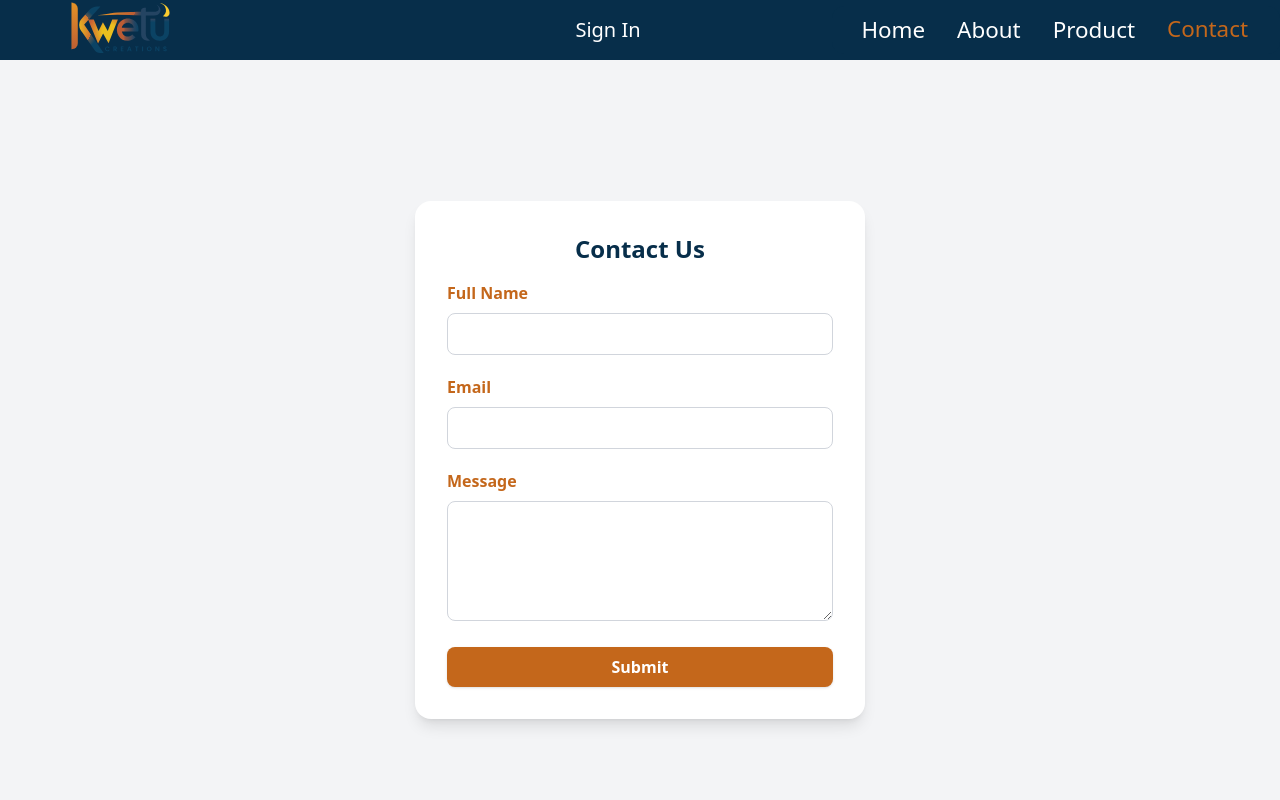
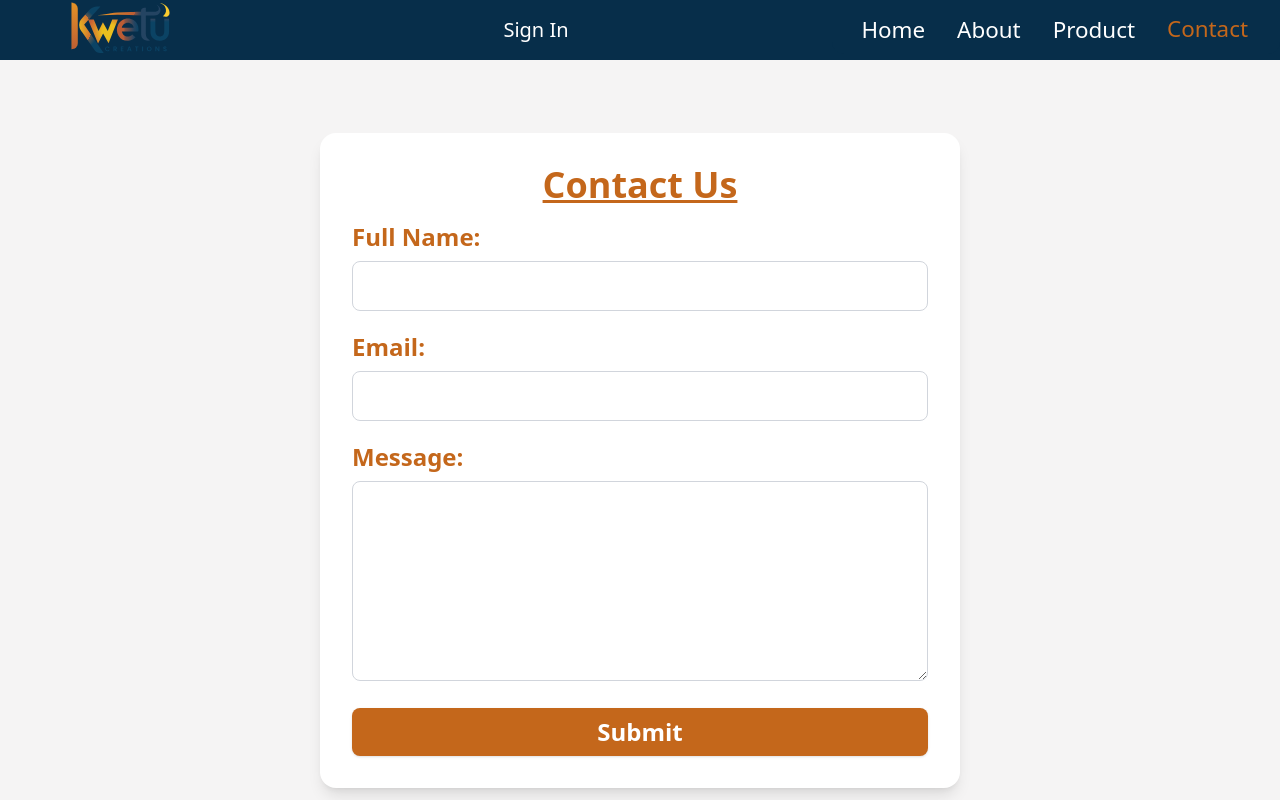
Before and after one commit to Harri254/kwetu_creations, a React (Vite) app: page /contact in a window 1280 px wide. Shown: the top 800 px of the page. Built offline with nearby package versions, Linux system fonts and the light colour scheme.

Commit message:
Change font in various files for large screen

```diff
--- a/src/App.jsx
+++ b/src/App.jsx
@@ -24,7 +24,7 @@ function App() {
         <Route path='/product' element={<Product/>}></Route>
         <Route path='/product/:category' element={<Product/>}></Route>
         <Route path='/logIn' element={<LogIn/>}></Route>
-        <Route path='/logIn/createAccount' element={<CreateAccount/>}></Route>
+        <Route path='/createAccount' element={<CreateAccount/>}></Route>
         <Route path='/about' element={<About/>}></Route>
         <Route path='/contact' element={<Contact/>}></Route>
       </Routes>
--- a/src/index.css
+++ b/src/index.css
@@ -5,6 +5,7 @@
   --breakpoint-vsm: 29rem;
   --color-primary:#072E4A;
   --color-secondary:#C4671B;
+  --color-tertiary:#ffffff;
 }
 html,body{
   width: 100vw;
--- a/src/layout/Footer.jsx
+++ b/src/layout/Footer.jsx
@@ -6,7 +6,7 @@ function Footer() {
   const year = new Date().getFullYear();
 
   const navLinkStyle = ({ isActive }) =>
-  isActive ? "text-secondary" : "text-white";
+  isActive ? "text-secondary" : "text-tertiary";
 
   return (
     <div className="w-full bg-primary h-fit md:w-full bottom-0">
--- a/src/layout/Header.jsx
+++ b/src/layout/Header.jsx
@@ -9,7 +9,7 @@ function Header() {
   const menu = isOpen ? "block" : "hidden";
   const overlay = isOpen ? "fixed inset-0 bg-opacity-50 z-30" : "hidden";
   const navLinkStyle = ({ isActive }) =>
-    isActive ? "sm:text-secondary" : "sm:text-white";
+    isActive ? "text-secondary" : "text-white";
 
   // Add useEffect to handle body overflow
   useEffect(() => {
@@ -29,7 +29,7 @@ function Header() {
     <>
       <div className={overlay} onClick={() => setIsOpen(false)}></div>
       <header className="w-screen h-15 bg-primary flex items-center relative">
-        <div className="w-[30%] flex items-center">
+        <div className="w-fit overflow-hidden flex items-center">
             <img src={image} alt="kwetu logo" className="w-60" />
         </div>
 
@@ -43,8 +43,8 @@ function Header() {
         >
           <FontAwesomeIcon icon={faBars} className="w-fit"/>
         </button>
-        <nav id="main-nav" className={`${menu} fixed right-0 top-15 bg-amber-500 w-fit h-fit sm:items-center sm:justify-center sm:w-[70%] sm:relative sm:bg-inherit sm:top-0 sm:ml-auto z-40 lg:w-[35%] rounded-xl sm:h-fit sm:flex`}>
-          <ul className="flex flex-col sm:flex-row items-center sm:justify-around h-[100%] text-[1.4rem] sm:text-white sm:gap-4 sm:w-fit sm:ml-auto sm:mr-6">
+        <nav id="main-nav" className={`${menu} fixed right-0 top-15 bg-primary w-fit h-fit sm:items-center sm:justify-center sm:w-[70%] sm:relative sm:bg-inherit sm:top-0 sm:ml-auto z-40 lg:w-[35%] rounded-b-xl sm:h-fit sm:flex`}>
+          <ul className="flex flex-col sm:flex-row items-center sm:justify-around h-[100%] text-[1.4rem] text-white sm:gap-4 sm:w-fit sm:ml-auto sm:mr-6">
             <li onClick={()=>setIsOpen(false)} className="hover:bg-primary w-full flex py-1.5 px-16 sm:px-2 justify-center items-center hover:text-white h-fit md:h-fit rounded-[0.6rem]"><NavLink to="/" className={navLinkStyle}>Home</NavLink></li>
             <li onClick={()=>setIsOpen(false)} className="hover:bg-primary w-full flex py-1.5 px-16 sm:px-2 justify-center items-center hover:text-white h-fit md:h-fit rounded-[0.6rem]"><NavLink to="/about" className={navLinkStyle}>About</NavLink></li>
             <li onClick={()=>setIsOpen(false)} className="hover:bg-primary w-full flex py-1.5 px-16 sm:px-2 justify-center items-center hover:text-white h-fit md:h-fit rounded-[0.6rem]"><NavLink to="/product" className={navLinkStyle}>Product</NavLink></li>
--- a/src/pages/About.jsx
+++ b/src/pages/About.jsx
@@ -1,7 +1,7 @@
 
 function About(){
     return(
-        <div className="text-2xl w-[95%] mx-auto my-8 text-center vsm:w-[80%] md:w-[70%] sm:w-full sm:p-6 ">
+        <div className="text-[14px] w-[95%] mx-auto my-8 text-center vsm:w-[80%] md:w-[70%] sm:w-full sm:p-6 md:text-2xl xl:text-4xl ">
             <p className="mt-4">
                 Welcome to KwetuCreations, where creativity meets innovation!
                 We are a passionate graphic design company dedicated to transforming
--- a/src/pages/Contact.jsx
+++ b/src/pages/Contact.jsx
@@ -20,19 +20,19 @@ function Contact() {
   };
 
   return (
-    <div className="flex justify-center items-center min-h-screen bg-gray-100 px-4">
+    <div className="flex justify-center items-center min-h-screen px-4 bg-[#f5f4f4] ">
       <form
         id="contact-form"
         onSubmit={handleSubmit}
-        className="w-full max-w-[450px] bg-white p-8 rounded-2xl shadow-lg space-y-5"
+        className="w-full max-w-[40rem] max-h-[80%] bg-[#ffffff] p-8 rounded-2xl shadow-lg space-y-5 lg:text-2xl"
       >
-        <h2 className="text-2xl font-bold text-center text-[#072E4A] mb-4">
+        <h2 className="text-2xl font-bold text-center text-[#C4671B] mb-4 underline lg:text-4xl">
           Contact Us
         </h2>
 
-        <div>
+        <div className="">
           <label htmlFor="name" className="block text-[#C4671B] font-semibold mb-2">
-            Full Name
+            Full Name:
           </label>
           <input
             type="text"
@@ -42,13 +42,13 @@ function Contact() {
             onChange={handleChange}
             required
             autoFocus
-            className="w-full border border-gray-300 rounded-lg px-4 py-2 focus:outline-none "
+            className="w-full border text-primary border-gray-300 rounded-lg px-4 py-2 focus:outline-none "
           />
         </div>
 
         <div>
           <label htmlFor="email" className="block text-[#C4671B] font-semibold mb-2">
-            Email
+            Email:
           </label>
           <input
             type="email"
@@ -57,13 +57,13 @@ function Contact() {
             value={formData.email}
             onChange={handleChange}
             required
-            className="w-full border border-gray-300 rounded-lg px-4 py-2 focus:outline-none "
+            className="w-full border text-primary border-gray-300 rounded-lg px-4 py-2 focus:outline-none "
           />
         </div>
 
         <div>
           <label htmlFor="message" className="block text-[#C4671B] font-semibold mb-2">
-            Message
+            Message:
           </label>
           <textarea
             name="message"
@@ -71,13 +71,13 @@ function Contact() {
             value={formData.message}
             onChange={handleChange}
             required
-            className="w-full border border-gray-300 rounded-lg px-4 py-2 min-h-[120px] resize-y focus:outline-none"
+            className="w-full border text-primary border-gray-300 rounded-lg px-4 py-2 min-h-[200px] resize-y focus:outline-none"
           ></textarea>
         </div>
 
         <button
           type="submit"
-          className="block mx-auto w-full py-2 bg-[#C4671B] text-white font-semibold rounded-lg shadow hover:bg-[#a05217] transition-all"
+          className="block mx-auto w-full py-2 bg-[#C4671B] text-tertiary font-semibold rounded-lg shadow hover:bg-[#a05217] transition-all"
         >
           Submit
         </button>
--- a/src/pages/CraeteAccount.jsx
+++ b/src/pages/CraeteAccount.jsx
@@ -29,8 +29,8 @@ function CreateAccount(){
 
   return (
     <div className="py-4 bg-[#f5f4f4] flex flex-col justify-center items-center pb-14">
-      <h3 className="w-[90%] my-4 mx-auto text-3xl text-center text-primary font-medium ">Sign Up:</h3>
-      <form action="" onSubmit={handleSubmit} method="post" className="flex flex-col p-4 bg-[#ffffff] text-[1.2rem] drop-shadow-blue-600 drop-shadow-xs rounded-3xl w-[90%] h-fit vsm:h-fit max-w-[30rem] vsm:text-2xl">
+      <h3 className="w-[90%] py-8 my-4 mx-auto text-3xl text-center text-secondary font-medium lg:text-5xl">Sign Up:</h3>
+      <form action="" onSubmit={handleSubmit} method="post" className="flex flex-col p-4 bg-[#ffffff] text-[1.2rem] drop-shadow-blue-600 drop-shadow-xs rounded-3xl w-[90%] h-fit vsm:h-fit max-w-[30rem] vsm:text-2xl lg:text-3xl lg:w-[40rem] lg:p-4">
         <label htmlFor="username" className="text-[#c4671b] pl-2 sm:pt-4"> Enter  full name:</label>
         <input type="text" name="fullname" id="fullname" className="border-1 w-[95%] mx-auto rounded-[0.5rem] mt-2 h-10 pl-2 sm:py-6 sm:mt-3" required autoFocus maxLength={24}/>
 
@@ -84,7 +84,7 @@ function CreateAccount(){
         {error && <p className="text-red-700 text-[1.2rem] text-center mb-2">{error}</p>}
 
         <button type="submit" className="bg-[#c4671b] w-[95%] my-6 h-12 mx-auto rounded-[1rem] p-1 hover:bg-amber-800 text-white" >Submit</button>
-        <p className="text-[1.2rem] m-0 text-center">Have an account already? <Link to="/logIn" className=" text-[#c4671b] hover:text-amber-800">Log In</Link></p>
+        <p className="text-[1.2rem] m-0 text-center lg:text-3xl">Have an account already? <Link to="/logIn" className=" text-[#c4671b] hover:text-amber-800">Log In</Link></p>
       </form>
     </div>
   )
--- a/src/pages/Home.jsx
+++ b/src/pages/Home.jsx
@@ -35,7 +35,7 @@ function Body(){
                     {sortedLatest.map((gal) => (
                     <div key={gal.id} className="w-full mx-auto sm:w-[48%] lg:w-[32%]">
                         <img
-                        className="hover:scale-[0.99] rounded-2xl w-full h-72 sm:h-[20rem] object-cover"
+                        className="hover:scale-[0.99] rounded-2xl w-full h-72 sm:h-[20rem] object-cover lg:h-[35rem]"
                         src={gal.image}
                         alt={gal.category}
                         />
@@ -52,7 +52,7 @@ function Body(){
                     {sortedProducts.map((gal) => (
                     <div key={gal.id} className="w-full mx-auto sm:w-[48%] lg:w-[32%]">
                         <img
-                        className="hover:scale-[0.99] rounded-2xl w-full h-72 sm:h-[20rem] object-cover"
+                        className="hover:scale-[0.99] rounded-2xl w-full h-72 sm:h-[20rem] object-cover lg:h-[35rem]"
                         src={gal.image}
                         alt={gal.category}
                         />
@@ -69,7 +69,7 @@ function Body(){
                         {sortedService.map((gal) => (
                         <div key={gal.id} className="w-full mx-auto sm:w-[48%] lg:w-[32%]">
                             <img
-                            className="hover:scale-[0.99] rounded-2xl w-full h-72 sm:h-[20rem] object-cover"
+                            className="hover:scale-[0.99] rounded-2xl w-full h-72 sm:h-[20rem] object-cover lg:h-[35rem]"
                             src={gal.image}
                             alt={gal.category}
                             />
--- a/src/pages/Product.jsx
+++ b/src/pages/Product.jsx
@@ -26,11 +26,11 @@ const navLinkstyle = ({ isActive }) =>
   const sortedCategory = category ? all.filter((product) => product.category === category) : all;
 
   return (
-    <div className="flex flex-col h-full my-2 mb-8">
+    <div className="flex flex-col h-full my-2 mb-8 text-[14px]">
       <h2 className="text-2xl text-gray-950 font-medium my-2 ml-2 md:text-4xl">Product Templates</h2>
       <hr className="text-amber-500"/>
       <div className="flex flex-col">
-        <ul className="flex flex-row items-center flex-wrap text-xl justify-around gap-x-8 mx-1.5 xl:w-[50%] xl:mx-auto">
+        <ul className="flex flex-row items-center flex-wrap text-xl justify-around gap-x-8 mx-1.5 md:w-[60%] md:mx-auto lg:w-[40%]">
           <li>
             <NavLink to="/product" end className={navLinkstyle}>
               All
@@ -59,7 +59,7 @@ const navLinkstyle = ({ isActive }) =>
         </ul>
         <div className="w-full flex flex-col items-center justify-center mt-2 gap-2 sm:flex-row flex-wrap md:gap-6">
           {sortedCategory.map((product) => (
-            <div className="w-[90%] max-w-[400px] h-[20rem] flex flex-col items-center justify-around border-2 rounded-xl border-primary sm:w-[48%] md:w-[30%] hover:scale-[0.98] md:max-w-[500px] md:h-[24rem]" key={product.id}>
+            <div className="w-[90%] max-w-[400px] h-[20rem] flex flex-col items-center justify-around border-2 rounded-xl border-primary sm:w-[48%] md:w-[30%] hover:scale-[0.98] md:max-w-[500px] lg:h-[30rem]" key={product.id}>
               <img src={product.image} alt={product.category} className="h-[88%] w-full max-w-[400px] rounded-t-[0.63rem] md:max-w-[500px]"/>
               <div className="h-[12%] flex items-center justify-between w-[90%] mx-auto ">
                 <p>
```
Also changed, not shown: src/pages/LogIn.jsx (+7 -7 lines).
